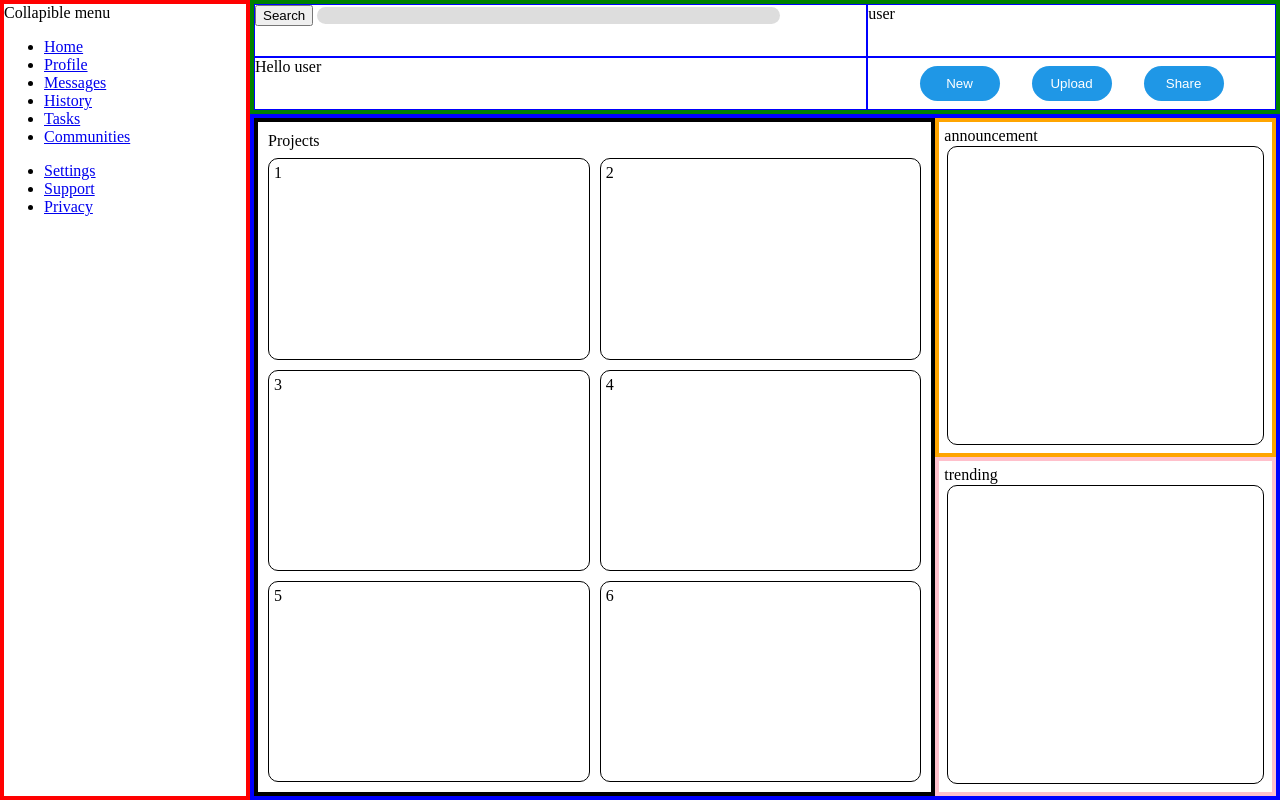
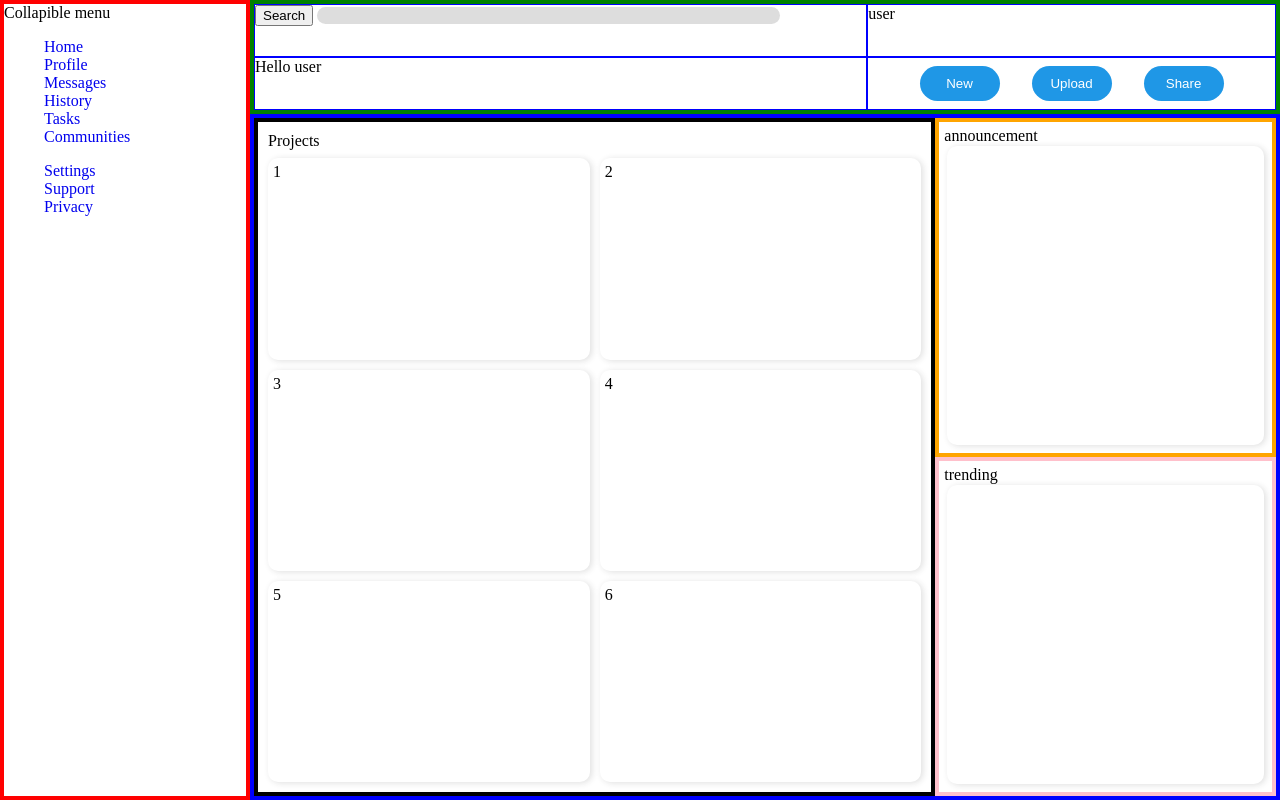
Before and after one commit to FancyPotts/admin_dashboard, a plain HTML site: page index.html in a window 1280 px wide. Drawn offline with Linux system fonts and the light colour scheme.

Commit message:
Remove card borders and add shadows for soft placement

```diff
--- a/style.css
+++ b/style.css
@@ -2,6 +2,14 @@ body {
     margin: 0;
     padding: 0;
     overflow: hidden;
+}
+
+a {
+    text-decoration: none;
+}
+
+ul {
+    list-style: none;
 }
 
 .wrapper {
@@ -53,9 +61,10 @@ body {
 }
 
 .card {
-    border: 1px solid black;
+    /* border: 1px solid black; */
     border-radius: 10px;
     padding: 5px;
+    box-shadow: 2px 1px 6px rgba(39, 39, 39, 0.15);
 }
 
 #trending,
```
